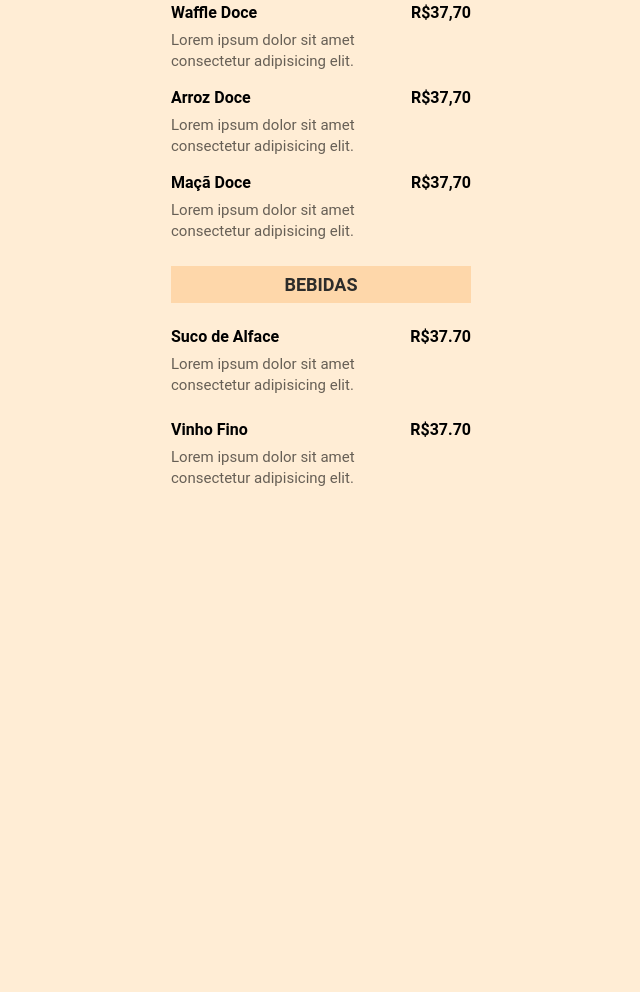
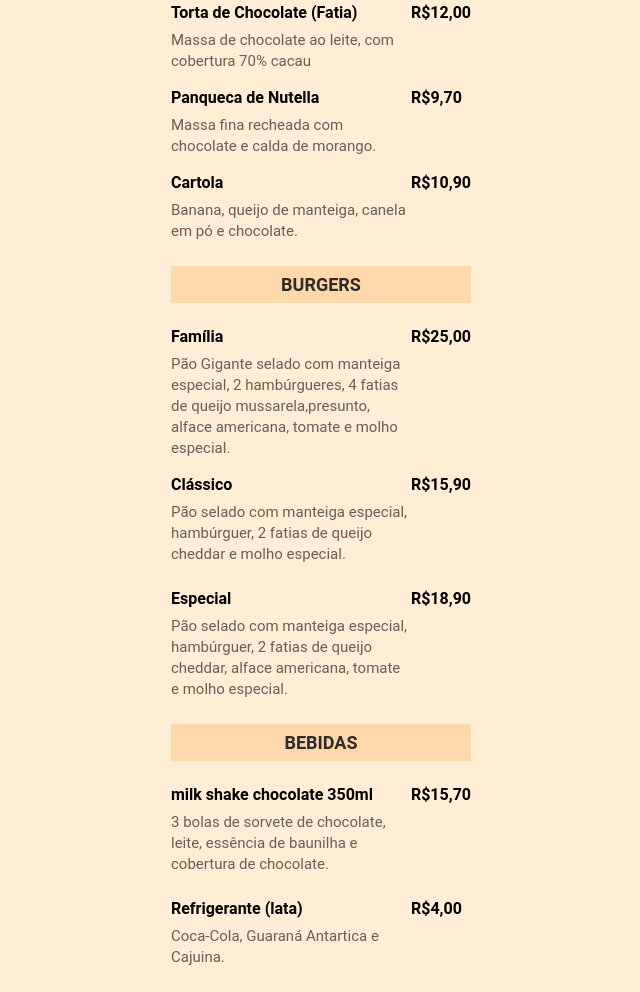
Before and after one commit to mateusmhf/maratona-expolorer3, a plain HTML site: page index.html in a window 1280 px wide. Shown: the part 175-1167 px from the top of the page, without its empty margins (319-959 px from the left). Before the commit the page ends 800 px from the top, so only its background shows below. Drawn offline with Linux system fonts and the light colour scheme.

Commit message:
adicionada Burgers

```diff
--- a/index.html
+++ b/index.html
@@ -24,57 +24,75 @@
 <ul>
   <li>
     <div class="details">
-      <h3>Waffle Doce</h3>
+      <h3>Torta de Chocolate (Fatia)</h3>
       <p class="description">
-        Lorem ipsum dolor sit amet consectetur adipisicing elit.
+        Massa de chocolate ao leite, com cobertura 70% cacau
         </p>
       </div>
 
 <strong class="price">
-  R$37,70
+  R$12,00
 </strong>
   </li>
 
   <li>
     <div class="details">
-      <h3>Arroz Doce</h3>
+      <h3>Panqueca de Nutella</h3>
       <p class="description">
-        Lorem ipsum dolor sit amet consectetur adipisicing elit.
+        Massa fina recheada com chocolate e calda de morango.
         </p>
       </div>
 
 <strong class="price">
-  R$37,70
+  R$9,70
 </strong>
   </li>
 
   <li>
     <div class="details">
-      <h3>Maçã Doce</h3>
+      <h3>Cartola</h3>
       <p class="description">
-        Lorem ipsum dolor sit amet consectetur adipisicing elit.
+        Banana, queijo de manteiga, canela em pó e chocolate.
         </p>
       </div>
 
 <strong class="price">
-  R$37,70
+  R$10,90
 </strong>
   </li>
 </ul>
 </section>
 
+
+
 <section>
-  <h2>Bebidas</h2>
+  <section>
+  <h2>Burgers</h2>
+  <section>
+      <ul>
+    <li>
+      <div class="details">
+        <h3>Família</h3>
+        <p class="description">
+           Pão Gigante selado com manteiga especial, 2 hambúrgueres, 4 fatias de queijo mussarela,presunto, alface americana, tomate e molho especial.
+        </p>
+        </div>
+        <strong class="price">
+          R$25,00
+        </strong>
+      </div>
+    </li>
+  </ul>
   <ul>
     <li>
       <div class="details">
-        <h3>Suco de Alface</h3>
+        <h3>Clássico</h3>
         <p class="description">
-          Lorem ipsum dolor sit amet consectetur adipisicing elit.
+          Pão selado com manteiga especial, hambúrguer, 2 fatias de queijo cheddar e molho especial.
         </p>
       </div>
         <strong class="price">
-          R$37.70
+          R$15,90
         </strong>
       </div>
     </li>
@@ -84,18 +102,53 @@
       <ul>
     <li>
       <div class="details">
-        <h3>Vinho Fino</h3>
+        <h3>Especial</h3>
         <p class="description">
-          Lorem ipsum dolor sit amet consectetur adipisicing elit.
+           Pão selado com manteiga especial, hambúrguer, 2 fatias de queijo cheddar, alface americana, tomate e molho especial.
         </p>
         </div>
         <strong class="price">
-          R$37.70
+          R$18,90
         </strong>
       </div>
     </li>
   </ul>
 </section>
 
+<section>
+  <h2>Bebidas</h2>
+  <ul>
+    <li>
+      <div class="details">
+        <h3>milk shake chocolate 350ml</h3>
+        <p class="description">
+          3 bolas de sorvete de chocolate, leite, essência de baunilha e cobertura de chocolate.
+        </p>
+      </div>
+        <strong class="price">
+          R$15,70
+        </strong>
+      </div>
+    </li>
+  </ul>
+    </section>
+    <section>
+      <ul>
+    <li>
+      <div class="details">
+        <h3>Refrigerante (lata)</h3>
+        <p class="description">
+          Coca-Cola, Guaraná Antartica e Cajuina.
+        </p>
+        </div>
+        <strong class="price">
+          R$4,00
+        </strong>
+      </div>
+    </li>
+  </ul>
+</section>
+</section>
+
 </body>
 </html>
```
